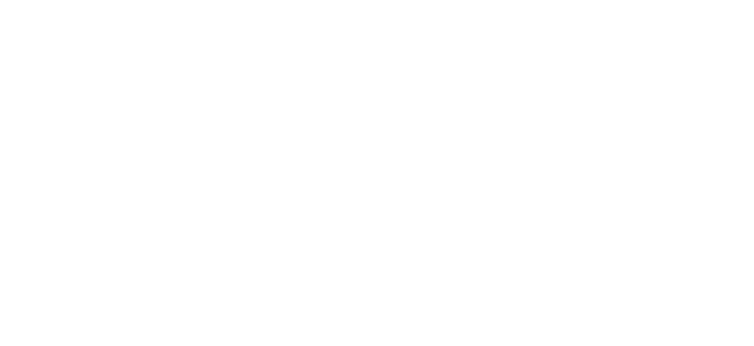
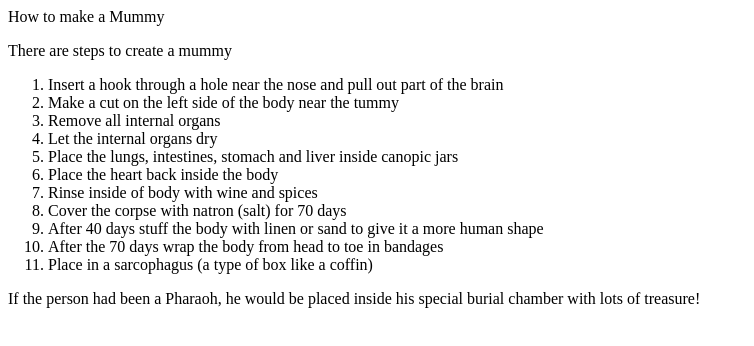
Before and after one commit to chrisoc19/hackathon, a plain HTML site: page index.html in a window 1280 px wide. Shown: the whole page, without its empty margins (0-754 px from the left). Drawn offline with Linux system fonts and the light colour scheme.

Commit message:
add text content for How to make mummy

```diff
--- a/index.html
+++ b/index.html
@@ -4,9 +4,25 @@
     <meta charset="UTF-8">
     <meta name="viewport" content="width=device-width, initial-scale=1.0">
     <meta http-equiv="X-UA-Compatible" content="ie=edge">
-    <title>Document</title>
+    <title>Meddling Mummy</title>
 </head>
 <body>
+    <section>How to make a Mummy</section>
+    <p>There are steps to create a mummy</p>
+    <ol>
+        <li>Insert a hook through a hole near the nose and pull out part of the brain</li>
+        <li>Make a cut on the left side of the body near the tummy</li>
+        <li>Remove all internal organs</li>
+        <li>Let the internal organs dry</li>
+        <li>Place the lungs, intestines, stomach and liver inside canopic jars</li>
+        <li>Place the heart back inside the body</li>
+        <li>Rinse inside of body with wine and spices</li>
+        <li>Cover the corpse with natron (salt) for 70 days</li>
+        <li>After 40 days stuff the body with linen or sand to give it a more human shape</li>
+        <li>After the 70 days wrap the body from head to toe in bandages</li>
+        <li>Place in a sarcophagus (a type of box like a coffin)</li>
+    </ol>
+    <p>If the person had been a Pharaoh, he would be placed inside his special burial chamber with lots of treasure!</p>
 
 </body>
 </html>
```
